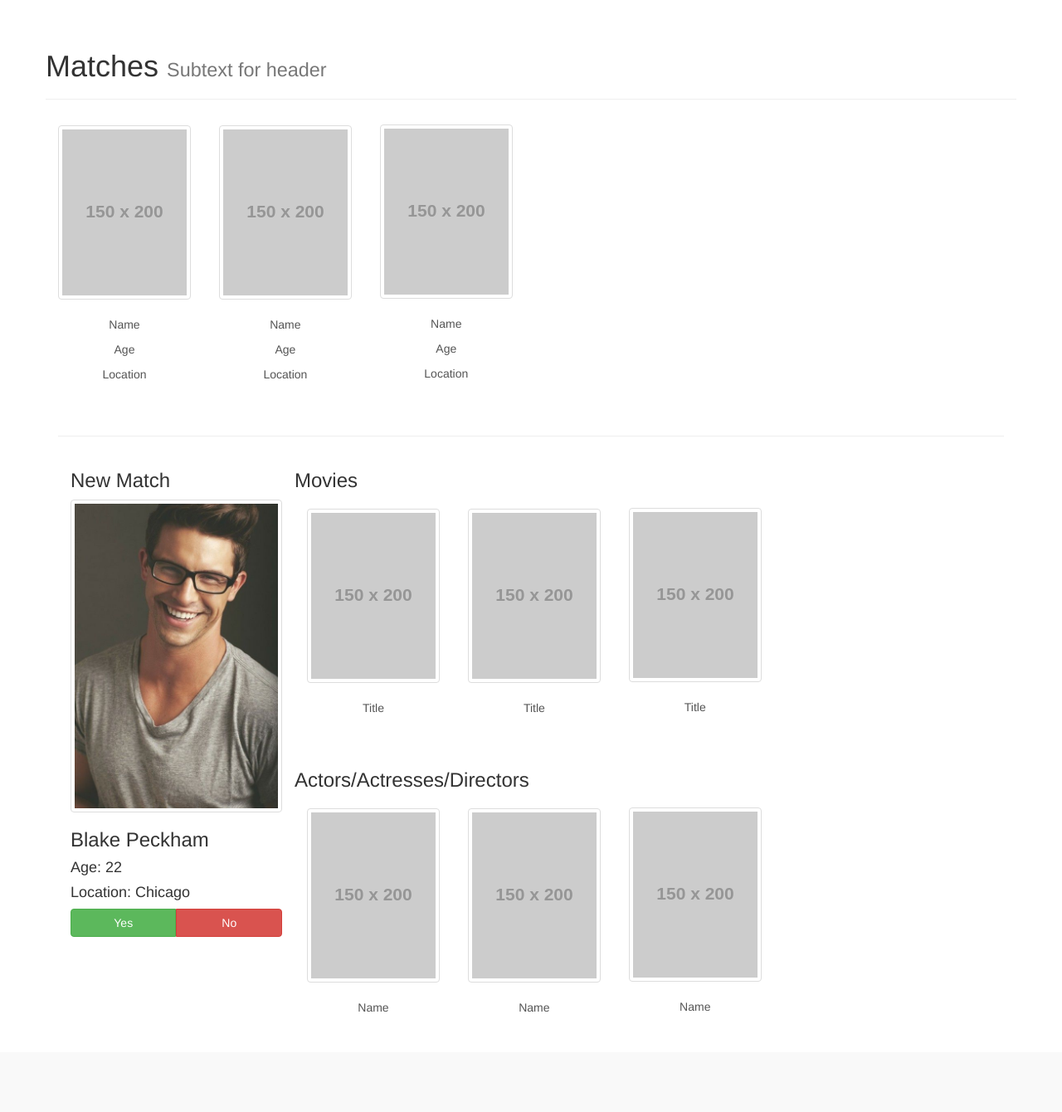
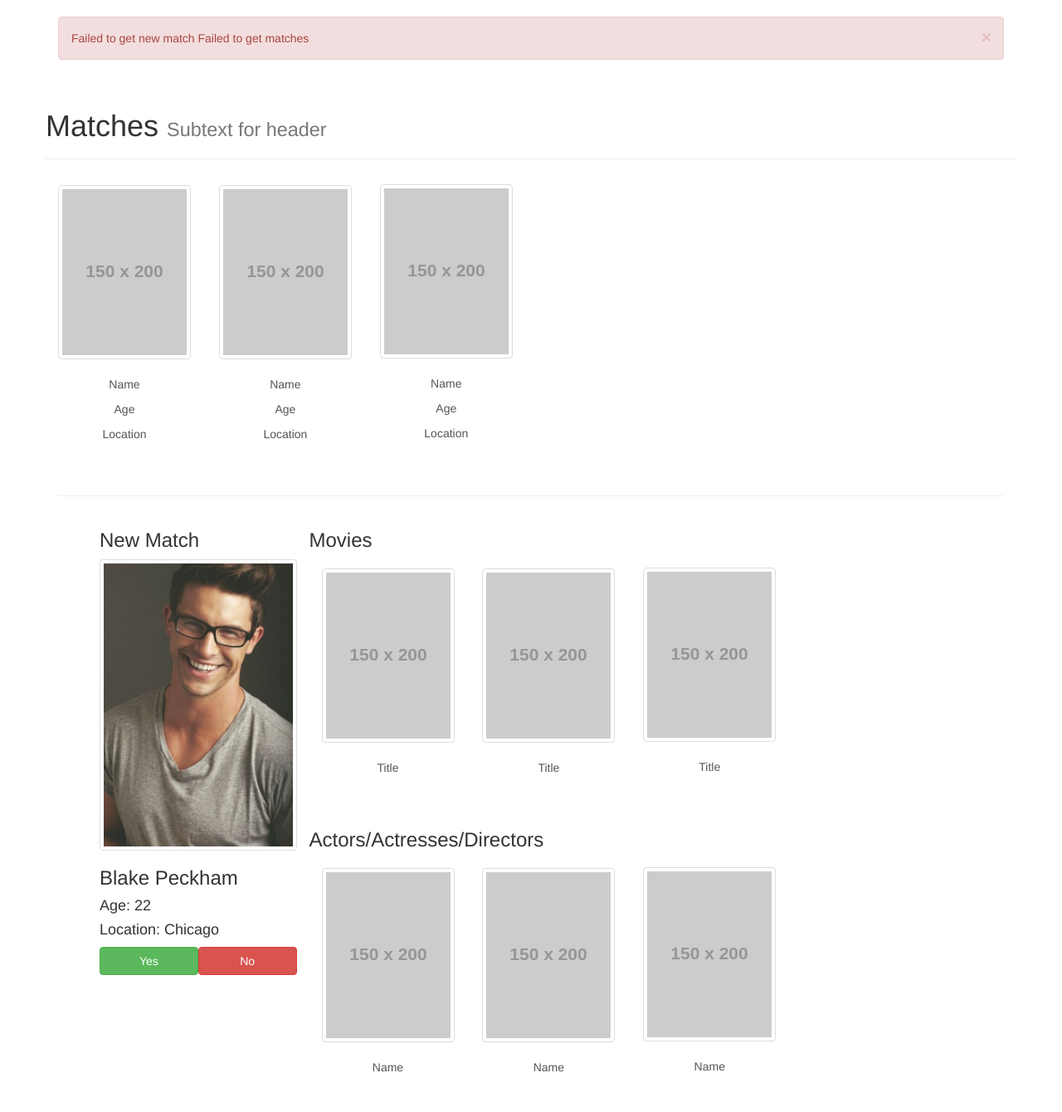
Before and after one commit to Crongz/Fildatify, a Flask app: page /matches in a window 1280 px wide. Shown: the part 51-1391 px from the top of the page at 83% size. Before the commit the page ends 1271 px from the top, so only its background shows below. Run offline with Flask 2, Linux system fonts and the light colour scheme; the visitor is signed in with stand-in values (Sample User, id 1); grey boxes labelled with a size stand in for pictures from a placeholder-image service; some libraries are stand-ins or nearby versions.

Commit message:
done matches

```diff
--- a/app/templates/matches.html
+++ b/app/templates/matches.html
@@ -53,7 +53,7 @@
 	</div>
 	<hr>
 	<div class="row">
-		<div class="container" id="matchBox">
+		<div class="container" style="padding-left:50px; padding-right: 50px;">
 			<div class="col-sm-3">
 				<h3>New Match</h3>
 				<div>
@@ -63,10 +63,18 @@
 					<h4> Location: Chicago </h4>
 					<div class="btn-group btn-group-justified" role="group">
 					  <div class="btn-group" role="group">
-					    <button type="button" class="btn btn-success">Yes</button>
+  						<form accept-charset="UTF-8" action="/matches" method="POST">
+								<input name="id" type="hidden" value="{{newMatch.id}}">
+								<input name="state" type="hidden" value="yes">
+						    <button type="submit" class="btn btn-success">Yes</button>
+					    </form>
 					  </div>
 					  <div class="btn-group" role="group">
-					    <button type="button" class="btn btn-danger">No</button>
+  						<form accept-charset="UTF-8" action="/matches" method="POST">
+								<input name="id" type="hidden" value="{{newMatch.id}}">
+								<input name="state" type="hidden" value="no">
+						    <button type="button" class="btn btn-danger">No</button>
+ 					    </form>
 					  </div>
 					</div>
 				</div>
--- a/app/view.py
+++ b/app/view.py
@@ -60,10 +60,11 @@ Dashboard
 @login_required
 def dashboard():
     if request.method == 'POST':
-        sql = "SELECT * FROM public.movies AS movies WHERE movies.title=:title OR movies.id IN (SELECT movie_people.movie_id FROM movie_people INNER JOIN people ON movie_people.movie_id=people.id AND people.name=:person)"
-        result = connection.execute(text(sql), title=request.form['title'], person=request.form['person']).fetchall()
-        print result
-
+        try:
+            sql = "SELECT * FROM public.movies AS movies WHERE movies.title=:title OR movies.id IN (SELECT movie_people.movie_id FROM movie_people INNER JOIN people ON movie_people.movie_id=people.id AND people.name=:person)"
+            result = connection.execute(text(sql), title=request.form['title'], person=request.form['person']).fetchall()
+        except:
+            flash('Failed to get movies', 'Error')
     return render_template('dashboard.html')
 
 """
@@ -72,7 +73,32 @@ Matches
 @view.route('/matches', methods=['GET'])
 @login_required
 def matches():
-    return render_template('matches.html')
+    if request.method == 'POST':
+        try:
+            sql = "INSERT INTO user_movie_opinions (user_id, movie_id, personal_rating, comment) VALUES (:user_id, :movie_id, :personal_rating, :comment)"
+            connection.execute(text(sql), user_id=current_user.id, movie_id=movie_id, personal_rating= request.form['rating'], comment=request.form['comment'])
+        except:
+            flash('Failed to upload rating', 'Error')
+    newMatch = None
+    Matches = []
+    try:
+        sql = "SELECT user_id FROM matched_user WHERE user_id!=:current_id AND state=null AND match_id IN (SELECT match_id FROM matched_user WHERE user_id=:current_id AND state=null LIMIT 1)"
+        newMatchID = connection.execute(text(sql), current_id=current_user.id).fetchone()
+        if newMatchID != None:
+            sql = "SELECT * FROM users WHERE id = :newMatchID)"
+            newMatch = connection.execute(text(sql), newMatchID=newMatchID).fetchone()
+    except:
+        flash('Failed to get new match', 'Error')
+    try:
+        sql = "SELECT user_id FROM matched_user WHERE user_id!=:current_id AND state=true AND match_id IN (SELECT match_id FROM matched_user WHERE user_id=:current_id AND state=true LIMIT 1)"
+        matchesID = connection.execute(text(sql), current_id=current_user.id).fetchall()
+        for id in matchesID:
+            sql = "SELECT * FROM users WHERE id = :matchID)"
+            user = connection.execute(text(sql), matchID=id).fetchone()
+            Matches.append(user)
+    except:
+        flash('Failed to get matches', 'Error')
+    return render_template('matches.html', newMatch=newMatch, Matches=Matches)
 
 @view.route('/matchDetail', methods=['GET'])
 @login_required
```
